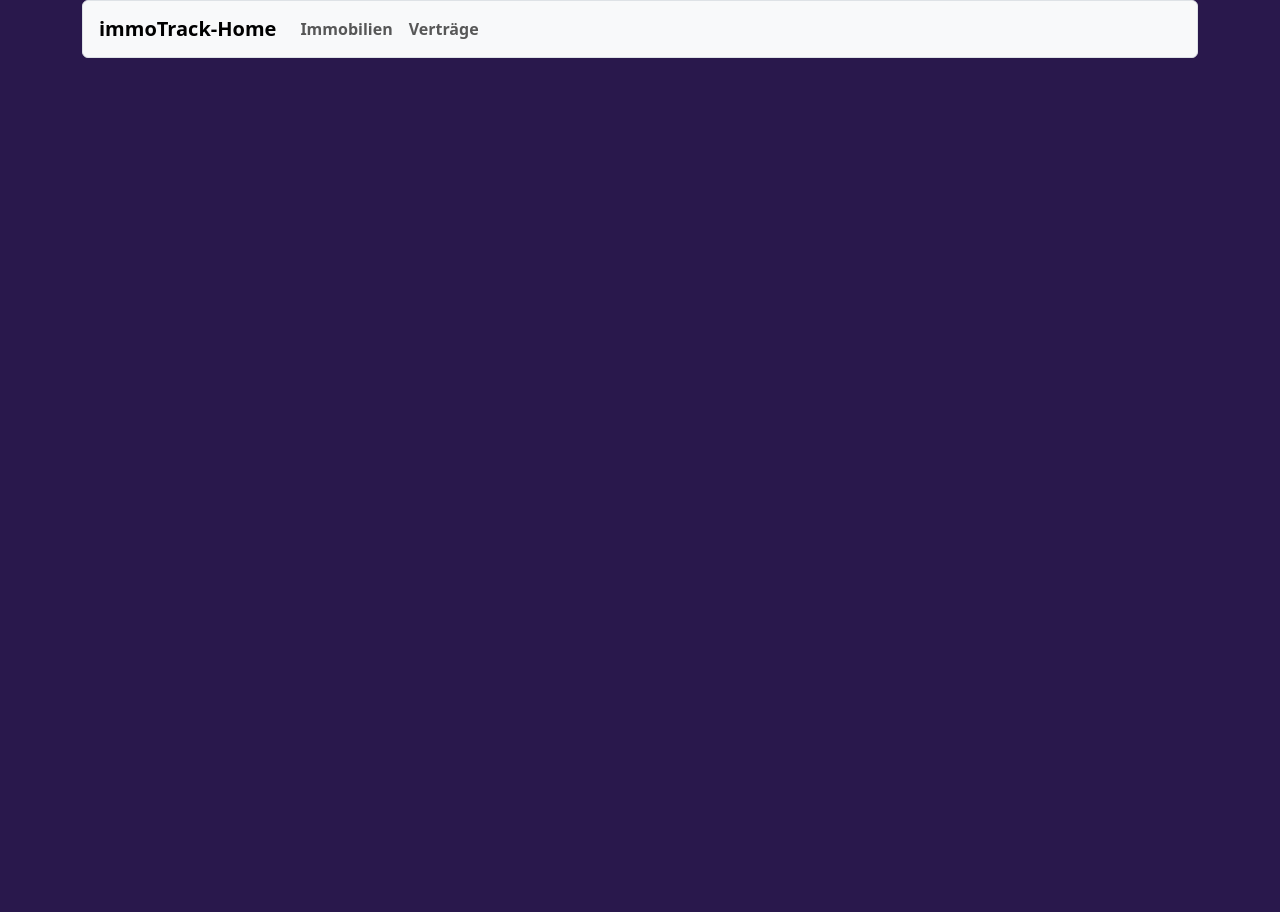
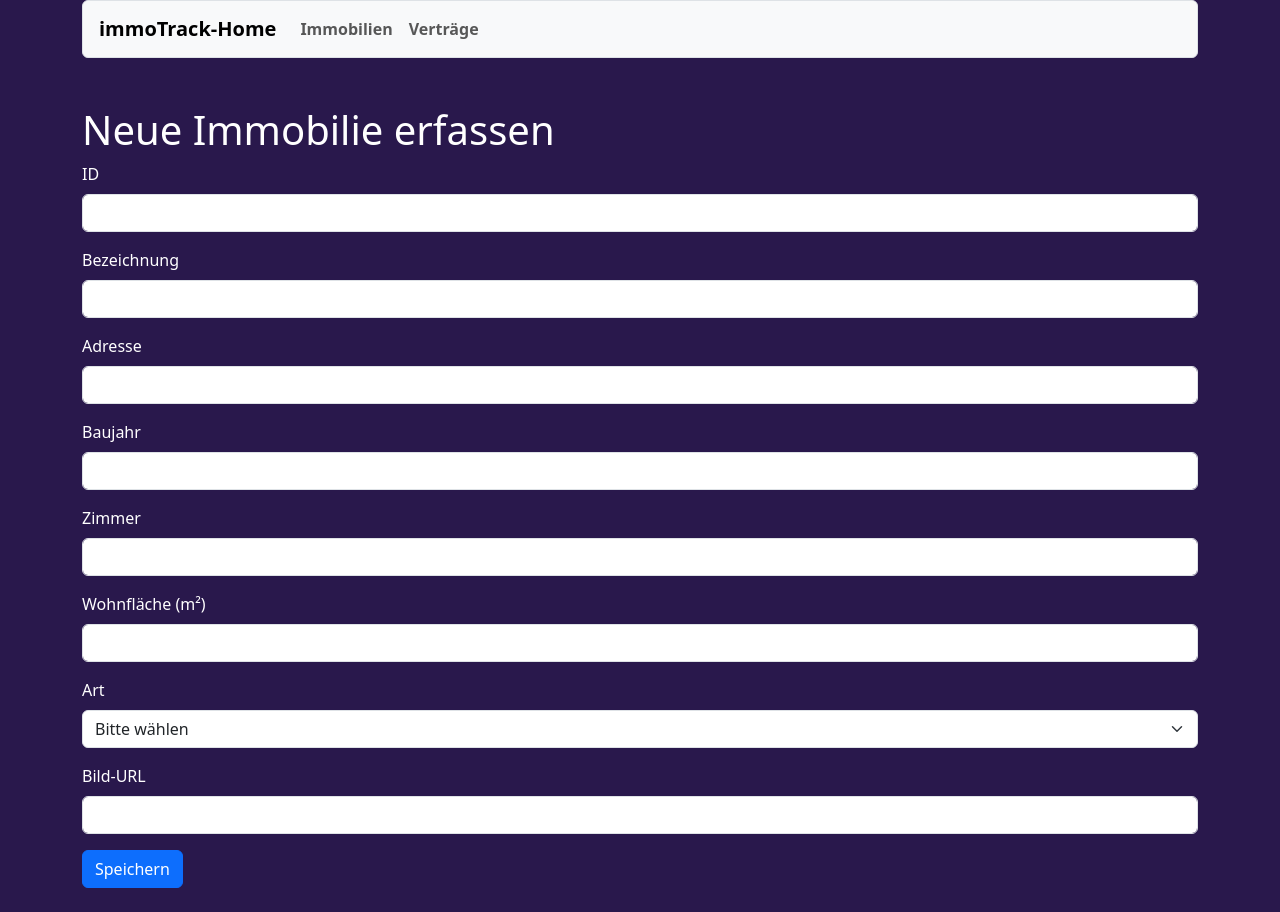
Before and after one commit to zutaars1/immoTrack, a SvelteKit app: page /immobilien/create in a window 1280 px wide. Before the commit the page ends 800 px from the top, so only its background shows below. Built offline with nearby package versions, Linux system fonts and the light colour scheme; no server answers; the database is empty.

Commit message:
big push create immoForm

```diff
--- a/package.json
+++ b/package.json
@@ -19,6 +19,7 @@
 	"dependencies": {
 		"db": "^6.0.3",
 		"mongo": "^0.1.0",
-		"mongodb": "^6.16.0"
+		"mongodb": "^6.16.0",
+		"node-fetch": "^3.3.2"
 	}
 }
--- a/src/routes/immobilien/+page.svelte
+++ b/src/routes/immobilien/+page.svelte
@@ -37,7 +37,7 @@
   </select>
 </div>
 
-<!-- Ergebnisse -->
+
 {#if filteredImmos.length > 0}
   <p class="text-muted mb-1">
     {filteredImmos.length} {filteredImmos.length === 1 ? 'Immobilie' : 'Immobilien'}
--- a/src/routes/immobilien/[id]/+page.svelte
+++ b/src/routes/immobilien/[id]/+page.svelte
@@ -14,6 +14,7 @@
     <div class="card mb-4">
       <div class="card-header">Immobiliendetails</div>
       <ul class="list-group list-group-flush">
+        <li class="list-group-item"><strong>ID:</strong> {immobilie.id}</li>
         <li class="list-group-item"><strong>Adresse:</strong> {immobilie.adresse}</li>
         <li class="list-group-item"><strong>Art:</strong> {immobilie.art}</li>
         <li class="list-group-item"><strong>Baujahr:</strong> {immobilie.baujahr}</li>
--- a/src/routes/immobilien/create/+page.server.js
+++ b/src/routes/immobilien/create/+page.server.js
@@ -0,0 +1,59 @@
+import db from '$lib/server/db.js';
+import fs from 'fs';
+import path from 'path';
+import fetch from 'node-fetch';
+
+export async function load() {
+	const immobilien = await db.getAllImmobilien();
+	const ids = immobilien
+		.map(immo => immo.id)
+		.filter(id => typeof id === 'number' && !isNaN(id));
+	const maxId = ids.length > 0 ? Math.max(...ids) : 0;
+	const nextId = maxId + 1;
+	return { nextId };
+}
+
+export const actions = {
+	create: async ({ request }) => {
+		const data = await request.formData();
+		const bezeichnung = data.get('bezeichnung');
+		const bildUrl = data.get('bildUrl')?.trim();
+
+		// Fallback, falls ID aus dem Formular fehlt
+		let id = Number(data.get('id'));
+		if (!id || isNaN(id)) {
+			const immobilien = await db.getAllImmobilien();
+			const ids = immobilien.map(i => i.id).filter(i => typeof i === 'number' && !isNaN(i));
+			const maxId = ids.length > 0 ? Math.max(...ids) : 0;
+			id = maxId + 1;
+		}
+
+		const newImmobilie = {
+			id,
+			bezeichnung,
+			adresse: data.get('adresse'),
+			baujahr: Number(data.get('baujahr')),
+			zimmer: Number(data.get('zimmer')),
+			wohnflaeche: Number(data.get('wohnflaeche')),
+			art: data.get('art')
+		};
+
+		// Bild speichern
+		if (bildUrl) {
+			const bildDateiname = `${bezeichnung}.png`;
+			try {
+				const res = await fetch(bildUrl);
+				if (!res.ok) throw new Error(`Bild konnte nicht geladen werden: ${res.statusText}`);
+
+				const buffer = await res.buffer();
+				const filePath = path.resolve('static/images', bildDateiname);
+				fs.writeFileSync(filePath, buffer);
+			} catch (err) {
+				console.error("Bild konnte nicht gespeichert werden:", err.message);
+			}
+		}
+
+		await db.createImmobilie(newImmobilie);
+		return { success: true };
+	}
+};
--- a/src/routes/immobilien/create/+page.svelte
+++ b/src/routes/immobilien/create/+page.svelte
@@ -0,0 +1,72 @@
+<script>
+	let immobilie = $state({
+		id: '',
+		bezeichnung: '',
+		adresse: '',
+		baujahr: '',
+		zimmer: '',
+		wohnflaeche: '',
+		art: '',
+		bildUrl: ''
+	});
+
+	let { form, nextId } = $props();
+	immobilie.id = nextId;
+</script>
+
+<h1>Neue Immobilie erfassen</h1>
+
+<form method="POST" action="?/create">
+	<!-- ID sichtbar, aber nicht bearbeitbar -->
+	<div class="mb-3">
+		<label class="form-label" for="immobilie-id">ID</label>
+		<input id="immobilie-id" name="id" class="form-control" type="number" bind:value={immobilie.id} readonly />
+	</div>
+
+	<div class="mb-3">
+		<label class="form-label" for="immobilie-bezeichnung">Bezeichnung</label>
+		<input id="immobilie-bezeichnung" name="bezeichnung" class="form-control" type="text" bind:value={immobilie.bezeichnung} required />
+	</div>
+
+	<div class="mb-3">
+		<label class="form-label" for="immobilie-adresse">Adresse</label>
+		<input id="immobilie-adresse" name="adresse" class="form-control" type="text" bind:value={immobilie.adresse} required />
+	</div>
+
+	<div class="mb-3">
+		<label class="form-label" for="immobilie-baujahr">Baujahr</label>
+		<input id="immobilie-baujahr" name="baujahr" class="form-control" type="number" bind:value={immobilie.baujahr} required />
+	</div>
+
+	<div class="mb-3">
+		<label class="form-label" for="immobilie-zimmer">Zimmer</label>
+		<input id="immobilie-zimmer" name="zimmer" class="form-control" type="number" step="0.5" bind:value={immobilie.zimmer} required />
+	</div>
+
+	<div class="mb-3">
+		<label class="form-label" for="immobilie-wohnflaeche">Wohnfläche (m²)</label>
+		<input id="immobilie-wohnflaeche" name="wohnflaeche" class="form-control" type="number" bind:value={immobilie.wohnflaeche} required />
+	</div>
+
+	<div class="mb-3">
+		<label class="form-label" for="immobilie-art">Art</label>
+		<select id="immobilie-art" name="art" class="form-select" bind:value={immobilie.art} required>
+			<option value="">Bitte wählen</option>
+			<option value="Haus">Haus</option>
+			<option value="Wohnung">Wohnung</option>
+			<option value="Villa">Villa</option>
+			<option value="Gewerberaum">Gewerberaum</option>
+		</select>
+	</div>
+
+	<div class="mb-3">
+		<label class="form-label" for="immobilie-bildUrl">Bild-URL</label>
+		<input id="immobilie-bildUrl" name="bildUrl" class="form-control" type="url" bind:value={immobilie.bildUrl} />
+	</div>
+
+	<button class="btn btn-primary" type="submit">Speichern</button>
+</form>
+
+{#if form?.success}
+	<div class="alert alert-success mt-3">Immobilie wurde erfolgreich gespeichert.</div>
+{/if}
```
Also changed, not shown: src/routes/+page.svelte (+0 -10 lines), src/lib/components/ImmobilienForm.svelte (deleted), src/lib/components/VertragForm.svelte (deleted), src/lib/server/db.js, 1 other file (tests, documents, lock files or other folders).
